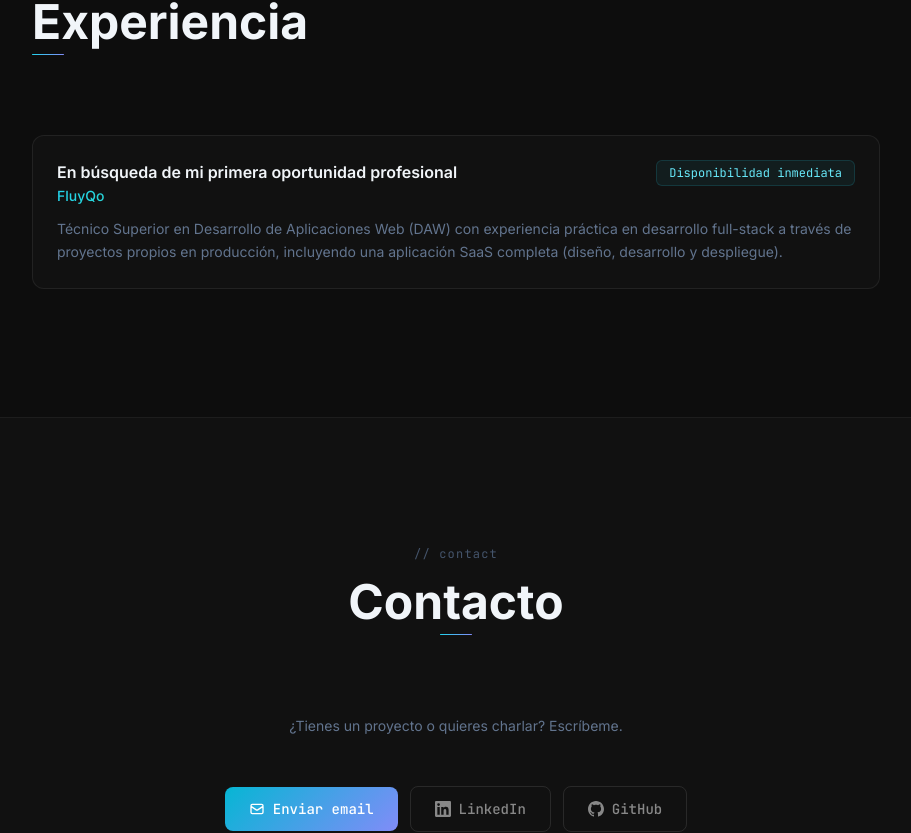
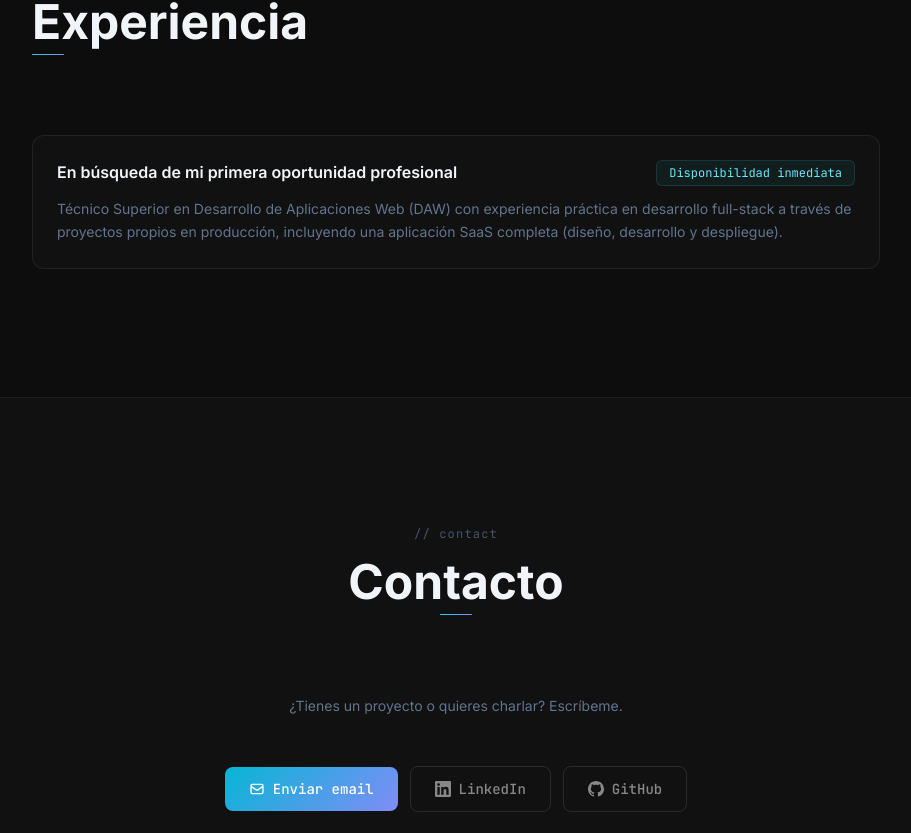
Before and after one commit to CarlosJavierBastianLerida/Portafolio, an Angular app: page / in a window 1280 px wide. Shown: the part 3499-4332 px from the top of the page, without its empty margins (184-1095 px from the left). Built offline with nearby package versions, Linux system fonts and the light colour scheme.

Commit message:
feat(experience): remove FluyQo company label from experience entry

```diff
--- a/src/app/core/translation/translations.ts
+++ b/src/app/core/translation/translations.ts
@@ -121,7 +121,7 @@ const skills_en: SkillCategory[] = [
 
 const experience_es: ExperienceItem[] = [
   {
-    company: 'FluyQo',
+    company: '',
     role: 'En búsqueda de mi primera oportunidad profesional',
     from: '',
     to: 'Disponibilidad inmediata',
@@ -131,7 +131,7 @@ const experience_es: ExperienceItem[] = [
 
 const experience_en: ExperienceItem[] = [
   {
-    company: 'FluyQo',
+    company: '',
     role: 'Looking for my first professional opportunity',
     from: '',
     to: 'Immediate availability',
--- a/src/app/features/experience/experience.html
+++ b/src/app/features/experience/experience.html
@@ -8,13 +8,15 @@
     </div>
 
     <div class="space-y-4">
-      @for (item of t().experience.items; track item.company; let i = $index) {
+      @for (item of t().experience.items; track item.role; let i = $index) {
         <article animateOnScroll [style.transition-delay]="i * 100 + 'ms'" class="card rounded-xl p-6">
 
           <div class="flex flex-wrap items-start justify-between gap-3 mb-3">
             <div>
               <h3 class="text-base font-semibold text-slate-100">{{ item.role }}</h3>
-              <p class="text-sm gradient-text font-medium mt-0.5">{{ item.company }}</p>
+              @if (item.company) {
+                <p class="text-sm gradient-text font-medium mt-0.5">{{ item.company }}</p>
+              }
             </div>
             <span class="font-code text-xs px-3 py-1 rounded-md"
               style="background: rgba(34,211,238,0.06); color: #67e8f9; border: 1px solid rgba(34,211,238,0.15);">
```
